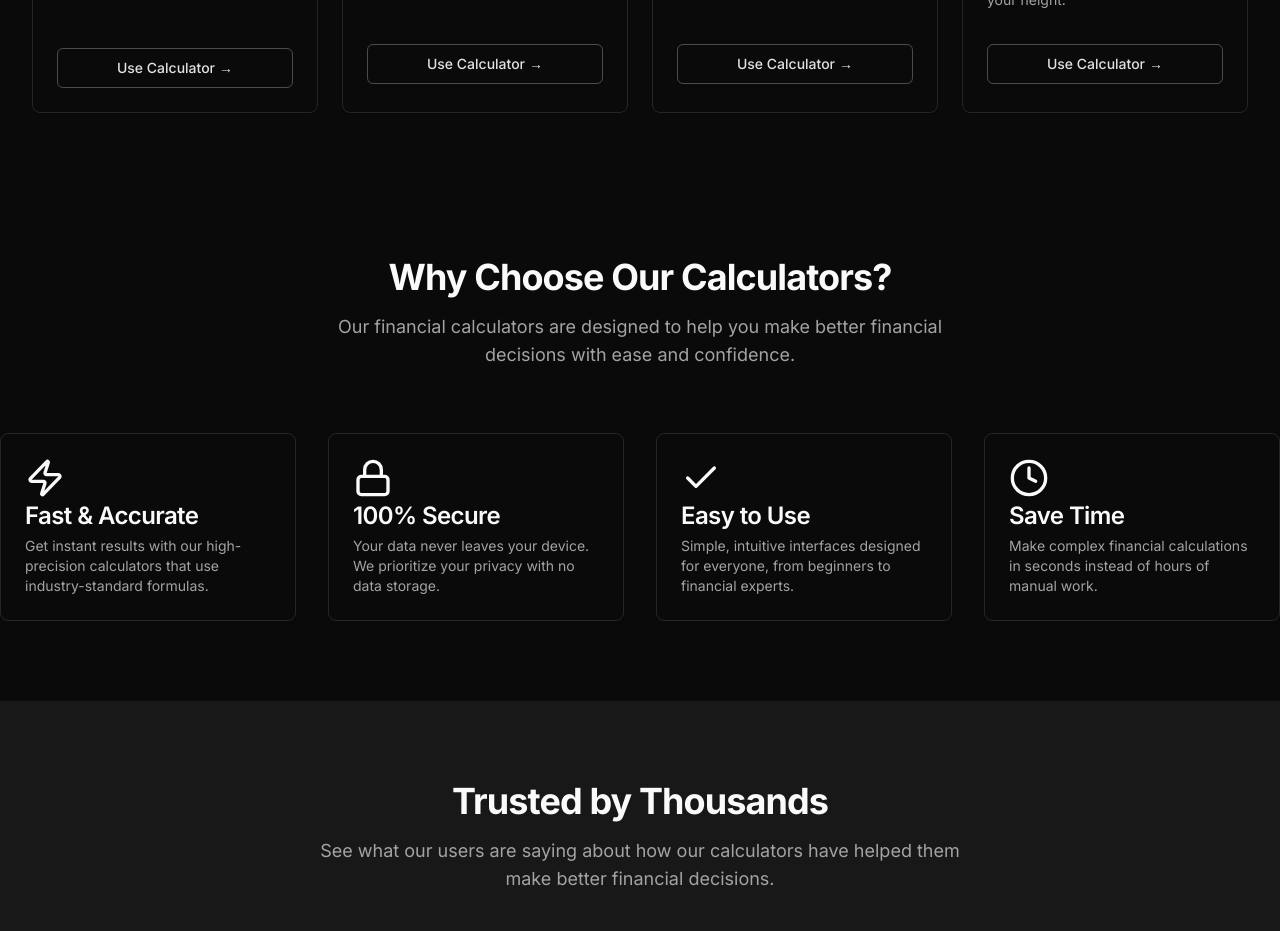
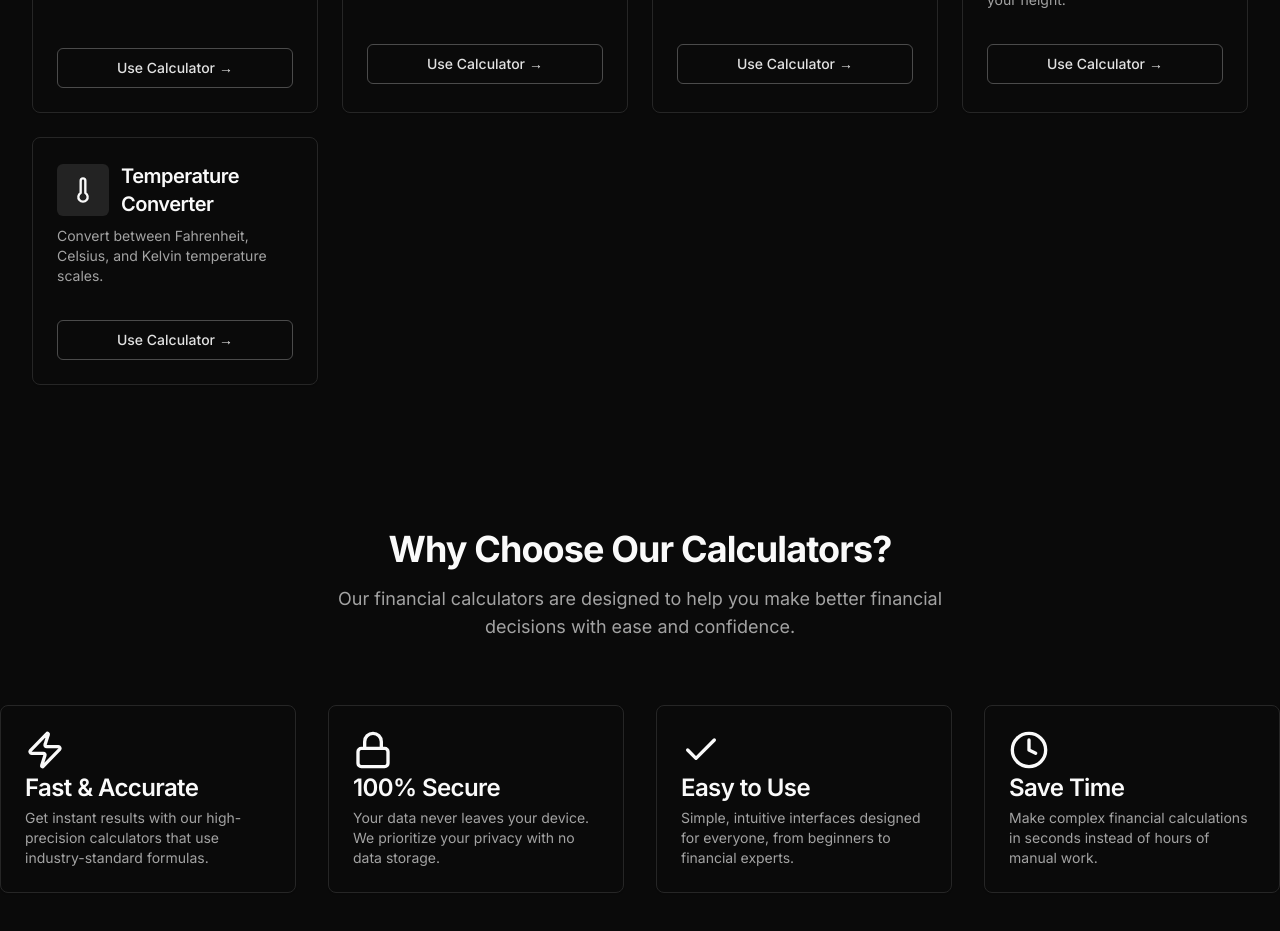
Before and after one commit to aamanbhagat/Fiancecl, a Next.js app: page / in a window 1280 px wide. Shown: the part 4760-5691 px from the top of the page. Built offline with nearby package versions, Linux system fonts and the light colour scheme.

Commit message:
Initial commit

```diff
--- a/app/page.tsx
+++ b/app/page.tsx
@@ -6,7 +6,7 @@ import {
   TrendingUp, BarChart3, BarChart4, BarChart, Wallet, Clock, Calendar,
   BadgeDollarSign, Briefcase, ShieldCheck, CircleDollarSign, CreditCard,
   Divide, Minus, Plus, Repeat, GraduationCap, School, Receipt, Trash2,
-  ShoppingCart, Tag, Store, FileSpreadsheet, Users, Activity, Weight
+  ShoppingCart, Tag, Store, FileSpreadsheet, Users, Activity, Weight, Thermometer
 } from "lucide-react";
 
 import { SiteHeader } from "@/components/site-header";
@@ -463,6 +463,12 @@ export default function HomePage() {
           icon: Weight,
           href: "/calculators/bmi",
         },
+        {
+          title: "Temperature Converter",
+          description: "Convert between Fahrenheit, Celsius, and Kelvin temperature scales.",
+          icon: Thermometer,
+          href: "/calculators/temperature",
+        },
       ],
     },
   ];
```
